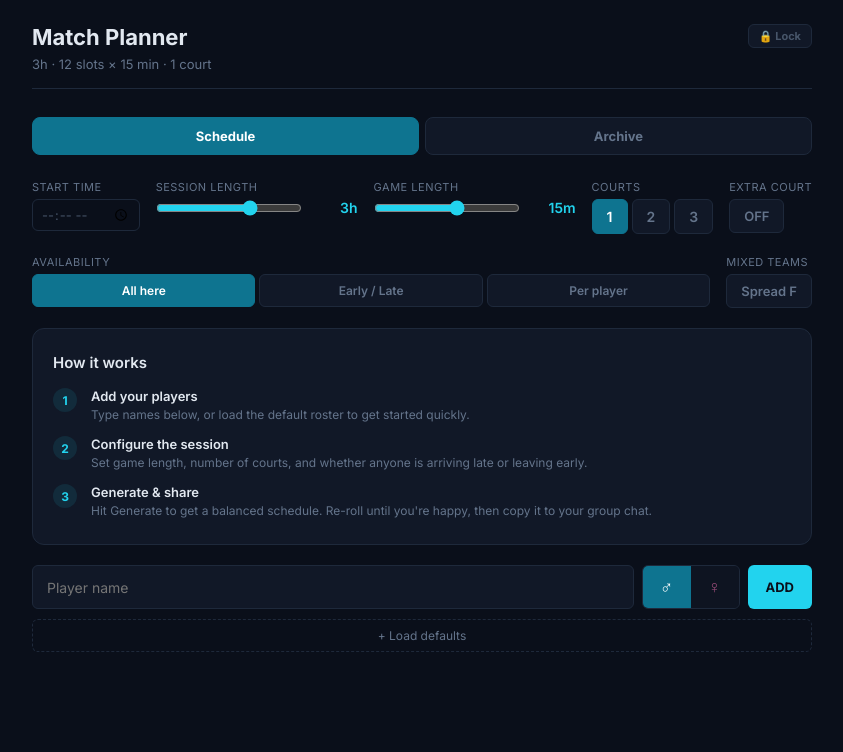
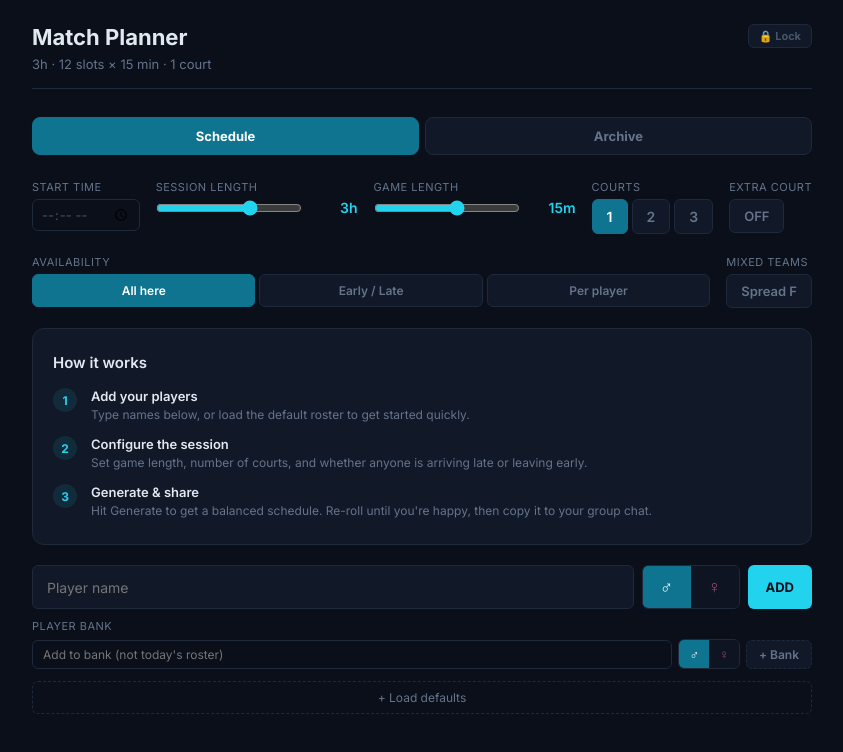
Before and after one commit to eamonsuen02784/badminton-planner, a React (Vite) app: page / in a window 1280 px wide. Shown: the top 752 px of the page, without its empty margins (218-1061 px from the left). Built offline with nearby package versions, Linux system fonts and the light colour scheme.

Commit message:
Turn past-players list into a manageable Player Bank
Auto-tracked history is now a unified bank: pick multiple players
with one click and add them all at once ("Add Selected"), or
manually add someone to the bank who hasn't played yet without
touching today's roster.

```diff
--- a/src/BadmintonPlanner.tsx
+++ b/src/BadmintonPlanner.tsx
@@ -266,12 +266,20 @@ function BadmintonPlanner() {
     });
   }, [genderInput, nameInput, players, totalSlots]);
 
-  const addPlayerFromHistory = useCallback((name, gender) => {
-    if (players.find(p => p.name.toLowerCase() === name.toLowerCase())) return;
+  const addSelectedFromBank = useCallback((entries) => {
+    const existing = new Set(players.map(p => p.name.toLowerCase()));
+    const toAdd = entries.filter(e => !existing.has(e.name.toLowerCase()));
+    if (toAdd.length === 0) return;
     patchState({
-      players: [...players, { name, gender, skill: 2, availFrom: 0, availTo: totalSlots - 1, group: 'full', leavesAt: null }],
+      players: [...players, ...toAdd.map(e => ({ name: e.name, gender: e.gender, skill: 2, availFrom: 0, availTo: totalSlots - 1, group: 'full', leavesAt: null }))],
     });
   }, [players, totalSlots]);
+
+  const addToBank = useCallback((name, gender) => {
+    const trimmed = name.trim();
+    if (!trimmed || playerHistory.some(p => p.name.toLowerCase() === trimmed.toLowerCase())) return;
+    patchState({ playerHistory: [...playerHistory, { name: trimmed, gender }] });
+  }, [playerHistory]);
 
   const removeFromHistory = useCallback((name) => {
     patchState({ playerHistory: playerHistory.filter(p => p.name.toLowerCase() !== name.toLowerCase()) });
@@ -822,7 +830,8 @@ function BadmintonPlanner() {
           setNameInput={value => setField('nameInput', value)}
           setGenderInput={value => setField('genderInput', value)}
           addPlayer={addPlayer}
-          addPlayerFromHistory={addPlayerFromHistory}
+          addSelectedFromBank={addSelectedFromBank}
+          addToBank={addToBank}
           removeFromHistory={removeFromHistory}
           loadDefaults={loadDefaults}
           resetPlayers={resetPlayers}
--- a/src/components/PlayerList.tsx
+++ b/src/components/PlayerList.tsx
@@ -32,7 +32,8 @@ export default function PlayerList({
   setNameInput,
   setGenderInput,
   addPlayer,
-  addPlayerFromHistory,
+  addSelectedFromBank,
+  addToBank,
   removeFromHistory,
   loadDefaults,
   resetPlayers,
@@ -42,8 +43,31 @@ export default function PlayerList({
   removePlayer,
 }) {
   const [editingNameIdx, setEditingNameIdx] = useState(null);
+  const [selectedBank, setSelectedBank] = useState(() => new Set());
+  const [bankNameInput, setBankNameInput] = useState('');
+  const [bankGenderInput, setBankGenderInput] = useState('M');
   const currentNames = new Set(players.map(p => p.name.toLowerCase()));
-  const pastPlayers = (playerHistory || []).filter(p => !currentNames.has(p.name.toLowerCase()));
+  const bankPlayers = (playerHistory || []).filter(p => !currentNames.has(p.name.toLowerCase()));
+
+  const toggleSelected = (name) => {
+    setSelectedBank(prev => {
+      const next = new Set(prev);
+      if (next.has(name)) next.delete(name);
+      else next.add(name);
+      return next;
+    });
+  };
+
+  const addSelected = () => {
+    addSelectedFromBank(bankPlayers.filter(p => selectedBank.has(p.name)));
+    setSelectedBank(new Set());
+  };
+
+  const addToBankFromForm = () => {
+    if (!bankNameInput.trim()) return;
+    addToBank(bankNameInput, bankGenderInput);
+    setBankNameInput('');
+  };
   return (
     <>
       {players.length === 0 && (
@@ -107,32 +131,74 @@ export default function PlayerList({
         </button>
       </div>
 
-      {pastPlayers.length > 0 && (
-        <div style={{ display: 'flex', flexWrap: 'wrap', gap: 6, marginBottom: 12 }}>
-          {pastPlayers.map(p => (
+      <div style={{ marginBottom: 12 }}>
+          <p style={{ fontSize: 11, color: C.textDim, textTransform: 'uppercase', letterSpacing: '0.5px', marginBottom: 6 }}>Player bank</p>
+
+          {bankPlayers.length > 0 && (
+            <div style={{ display: 'flex', flexWrap: 'wrap', gap: 6, marginBottom: 8 }}>
+              {bankPlayers.map(p => {
+                const isSelected = selectedBank.has(p.name);
+                return (
                   <button
                     key={p.name}
-              onClick={() => addPlayerFromHistory(p.name, p.gender)}
-              title={`Add ${p.name}`}
+                    onClick={() => toggleSelected(p.name)}
+                    title={isSelected ? `Deselect ${p.name}` : `Select ${p.name}`}
                     style={{
                       display: 'flex', alignItems: 'center', gap: 6,
-                background: C.card, color: p.gender === 'F' ? C.pink : C.accent,
-                border: `1px dashed ${C.border}`, borderRadius: 14,
-                padding: '4px 10px', fontSize: 12, fontWeight: 600, fontFamily: FONT,
+                      background: isSelected ? (p.gender === 'F' ? C.pinkDim : C.accentDim) : C.card,
+                      color: isSelected ? '#fff' : p.gender === 'F' ? C.pink : C.accent,
+                      border: `1px ${isSelected ? 'solid' : 'dashed'} ${isSelected ? 'transparent' : C.border}`,
+                      borderRadius: 14, padding: '4px 10px', fontSize: 12, fontWeight: 600, fontFamily: FONT,
                     }}
                   >
-              + {p.name}
+                    {isSelected ? '✓' : '+'} {p.name}
                     <span
-                onClick={e => { e.stopPropagation(); removeFromHistory(p.name); }}
-                title="Remove from history"
-                style={{ color: C.textMuted, fontSize: 13, lineHeight: 1 }}
+                      onClick={e => { e.stopPropagation(); removeFromHistory(p.name); setSelectedBank(prev => { const n = new Set(prev); n.delete(p.name); return n; }); }}
+                      title="Remove from bank"
+                      style={{ color: isSelected ? 'rgba(255,255,255,0.7)' : C.textMuted, fontSize: 13, lineHeight: 1 }}
                     >
                       ×
                     </span>
                   </button>
+                );
+              })}
+            </div>
+          )}
+
+          <div style={{ display: 'flex', gap: 6, alignItems: 'center' }}>
+            <input
+              value={bankNameInput}
+              onChange={e => setBankNameInput(e.target.value)}
+              onKeyDown={e => e.key === 'Enter' && addToBankFromForm()}
+              placeholder="Add to bank (not today's roster)"
+              style={{ flex: 1, background: C.bg, border: `1px solid ${C.border}`, borderRadius: 6, padding: '6px 10px', color: C.text, fontSize: 12, fontFamily: FONT, outline: 'none' }}
+            />
+            <div style={{ display: 'flex', borderRadius: 6, overflow: 'hidden', border: `1px solid ${C.border}`, flexShrink: 0 }}>
+              {['M', 'F'].map(g => (
+                <button
+                  key={g}
+                  onClick={() => setBankGenderInput(g)}
+                  style={{
+                    background: bankGenderInput === g ? (g === 'M' ? C.accentDim : C.pinkDim) : C.card,
+                    color: bankGenderInput === g ? '#fff' : g === 'M' ? C.accent : C.pink,
+                    border: 'none', padding: '6px 10px', fontSize: 13, fontWeight: 700, fontFamily: FONT,
+                    opacity: bankGenderInput === g ? 1 : 0.6,
+                  }}
+                >
+                  {g === 'M' ? '♂' : '♀'}
+                </button>
               ))}
             </div>
+            <button onClick={addToBankFromForm} style={{ background: C.card, color: C.textDim, border: `1px dashed ${C.border}`, borderRadius: 6, padding: '6px 12px', fontSize: 12, fontWeight: 600, fontFamily: FONT }}>
+              + Bank
+            </button>
+            {selectedBank.size > 0 && (
+              <button onClick={addSelected} style={{ background: C.accent, color: C.bg, border: 'none', borderRadius: 6, padding: '6px 12px', fontSize: 12, fontWeight: 700, fontFamily: FONT }}>
+                Add Selected ({selectedBank.size})
+              </button>
             )}
+          </div>
+        </div>
 
       <div style={{ display: 'flex', gap: 6, marginBottom: 12 }}>
         {!allDefaultsLoaded && (
```
Lines whose indentation alone changed are shown as unchanged.
